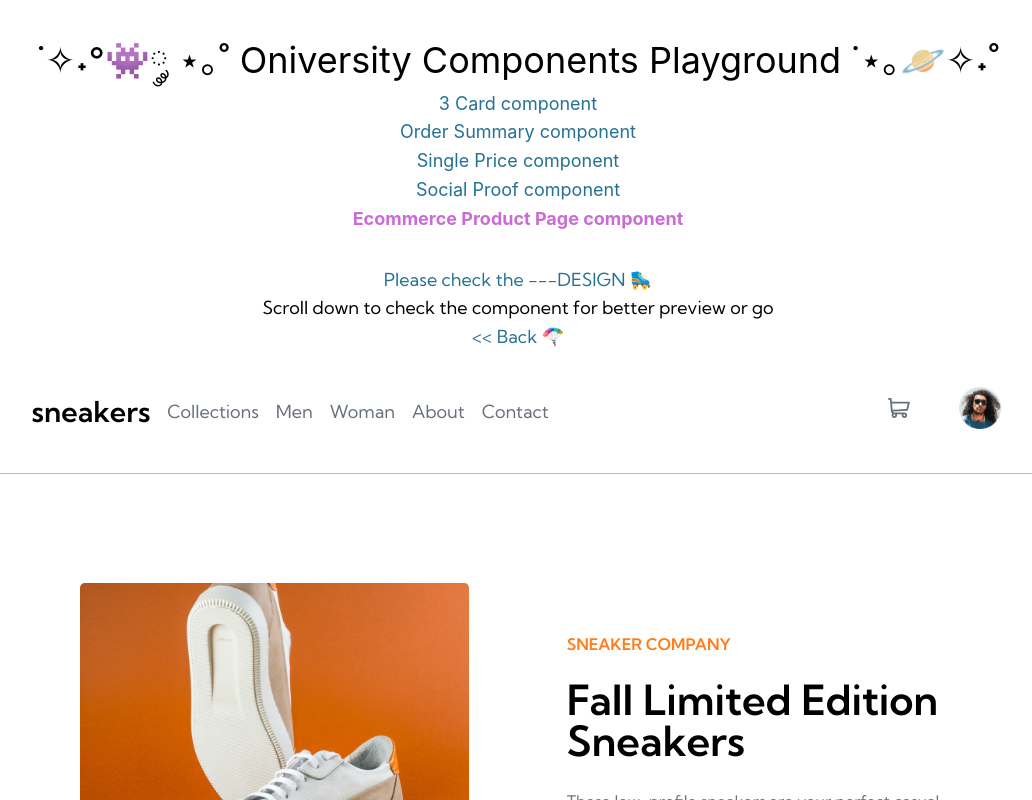
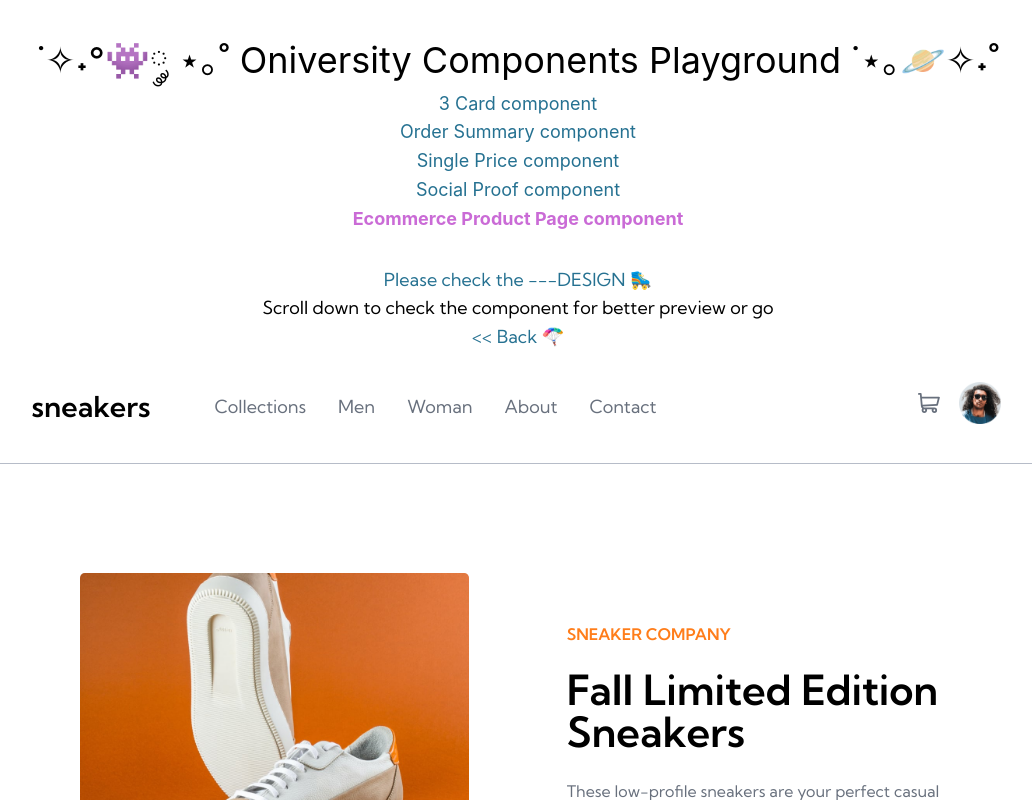
Before and after one commit to SashaHon/oniversity-components-playground, a Vue app: page /ecommerce-product-page-component in a window 1280 px wide. Shown: the top 800 px of the page, without its empty margins (122-1154 px from the left). Built offline with nearby package versions, Linux system fonts and the light colour scheme.

Commit message:
abstract header components, change its structure and style it

```diff
--- /dev/null
+++ b/src/components/ecommerceProductPageComponent/EcomAccount.vue
@@ -0,0 +1,23 @@
+<template>
+  <div class="">
+    <img
+      src="@/assets/img/ecommerce-product-page-component/images/image-avatar.png"
+      alt="profile avatar"
+      class="avatar"
+    />
+  </div>
+</template>
+
+<style scoped lang="scss">
+@import '@/assets/_ecommerce-product-page-variables.scss';
+.avatar {
+  max-height: 3rem;
+  border: 3px solid transparent;
+
+  &:hover {
+    cursor: pointer;
+    border: 3px solid $c-orange;
+    border-radius: 100%;
+  }
+}
+</style>
--- /dev/null
+++ b/src/components/ecommerceProductPageComponent/EcomCart.vue
@@ -0,0 +1,25 @@
+<template>
+  <div class="cart-icon">
+    <svg width="22" height="20" xmlns="http://www.w3.org/2000/svg">
+      <path
+        d="M20.925 3.641H3.863L3.61.816A.896.896 0 0 0 2.717 0H.897a.896.896 0 1 0 0 1.792h1l1.031 11.483c.073.828.52 1.726 1.291 2.336C2.83 17.385 4.099 20 6.359 20c1.875 0 3.197-1.87 2.554-3.642h4.905c-.642 1.77.677 3.642 2.555 3.642a2.72 2.72 0 0 0 2.717-2.717 2.72 2.72 0 0 0-2.717-2.717H6.365c-.681 0-1.274-.41-1.53-1.009l14.321-.842a.896.896 0 0 0 .817-.677l1.821-7.283a.897.897 0 0 0-.87-1.114ZM6.358 18.208a.926.926 0 0 1 0-1.85.926.926 0 0 1 0 1.85Zm10.015 0a.926.926 0 0 1 0-1.85.926.926 0 0 1 0 1.85Zm2.021-7.243-13.8.81-.57-6.341h15.753l-1.383 5.53Z"
+        fill="#red"
+        fill-rule="nonzero"
+      />
+    </svg>
+  </div>
+</template>
+
+<style scoped lang="scss">
+@import '@/assets/_ecommerce-product-page-variables.scss';
+.cart-icon:hover {
+  cursor: pointer;
+  & path {
+    fill: $c-black;
+  }
+}
+
+.cart-icon path {
+  fill: $c-dark-grayish-blue;
+}
+</style>
--- a/src/components/ecommerceProductPageComponent/EcomHeader.vue
+++ b/src/components/ecommerceProductPageComponent/EcomHeader.vue
@@ -1,10 +1,17 @@
 <script setup>
 import EcomNavigation from './EcomNavigation.vue'
+import EcomCart from './EcomCart.vue'
+import EcomAccount from './EcomAccount.vue'
 </script>
 
 <template>
   <header>
+    <p class="logo">sneakers</p>
     <EcomNavigation />
+    <div class="account-container">
+      <EcomCart />
+      <EcomAccount />
+    </div>
   </header>
 </template>
 
@@ -13,5 +20,27 @@ import EcomNavigation from './EcomNavigation.vue'
 
 header {
   border-bottom: $c-grayish-blue 1px solid;
+  display: flex;
+  justify-content: space-between;
+  align-items: center;
+  gap: 4rem;
+  height: 7rem;
+  padding: 0 10%;
+  width: 100%;
+
+  .logo {
+    font-size: 1.8rem;
+    font-weight: $font-w-bold;
+    color: #000000;
+    line-height: 100%;
+  }
+
+  .account-container {
+    display: flex;
+    align-items: center;
+    justify-content: space-between;
+    gap: 1rem;
+    width: 12%;
+  }
 }
 </style>
--- a/src/components/ecommerceProductPageComponent/EcomNavigation.vue
+++ b/src/components/ecommerceProductPageComponent/EcomNavigation.vue
@@ -10,32 +10,12 @@ const navList = [
 
 <template>
   <ul class="nav">
-    <li class="nav__logo nav__item">sneakers</li>
     <li
       v-for="(link, index) in navList"
       :key="`${link}${index}`"
       class="nav__item nav__item--black-hover"
     >
       <a :href="link.url"> {{ link.page }}</a>
-    </li>
-    <li class="nav__acccount-container">
-      <div class="nav__cart-icon">
-        <svg width="22" height="20" xmlns="http://www.w3.org/2000/svg">
-          <path
-            d="M20.925 3.641H3.863L3.61.816A.896.896 0 0 0 2.717 0H.897a.896.896 0 1 0 0 1.792h1l1.031 11.483c.073.828.52 1.726 1.291 2.336C2.83 17.385 4.099 20 6.359 20c1.875 0 3.197-1.87 2.554-3.642h4.905c-.642 1.77.677 3.642 2.555 3.642a2.72 2.72 0 0 0 2.717-2.717 2.72 2.72 0 0 0-2.717-2.717H6.365c-.681 0-1.274-.41-1.53-1.009l14.321-.842a.896.896 0 0 0 .817-.677l1.821-7.283a.897.897 0 0 0-.87-1.114ZM6.358 18.208a.926.926 0 0 1 0-1.85.926.926 0 0 1 0 1.85Zm10.015 0a.926.926 0 0 1 0-1.85.926.926 0 0 1 0 1.85Zm2.021-7.243-13.8.81-.57-6.341h15.753l-1.383 5.53Z"
-            fill="#red"
-            fill-rule="nonzero"
-          />
-        </svg>
-      </div>
-
-      <div class="nav__avatar-border">
-        <img
-          src="@/assets/img/ecommerce-product-page-component/images/image-avatar.png"
-          alt="profile avatar"
-          class="nav__avatar"
-        />
-      </div>
     </li>
   </ul>
 </template>
@@ -45,59 +25,28 @@ const navList = [
 .nav {
   list-style: none;
   display: flex;
-  gap: 1rem;
-  justify-content: space-between;
+  gap: 2rem;
   align-items: center;
-  padding: 2rem 10%;
   color: $c-dark-grayish-blue;
+  width: 100%;
+  &__item {
+    line-height: 7rem;
 
-  &__logo {
-    font-size: 1.8rem;
-    font-weight: $font-w-bold;
-    color: #000000;
-  }
-
-  &__item {
     &:nth-child(6) {
       width: 40%;
     }
-
     a {
       color: $c-dark-grayish-blue;
     }
 
     &--black-hover a:hover {
       color: $c-black;
-    }
-  }
-
-  &__acccount-container {
-    display: flex;
-    align-items: center;
-    justify-content: space-between;
-    gap: 1rem;
-    width: 12%;
-  }
-
-  &__cart-icon:hover {
-    cursor: pointer;
-    & path {
-      fill: $c-black;
-    }
-  }
-
-  &__cart-icon path {
-    fill: $c-dark-grayish-blue;
-  }
-
-  &__avatar {
-    max-height: 3rem;
-    border: 3px solid transparent;
-
-    &:hover {
-      cursor: pointer;
-      border: 3px solid $c-orange;
-      border-radius: 100%;
+      line-height: calc(7rem - 8px); //moving border-bottom to the bottom of navigation;
+      transform: translateY(
+        2px
+      ); //compensating text that goes up because of the border-bottom added;
+      display: block;
+      border-bottom: 5px solid $c-orange;
     }
   }
 }
```
